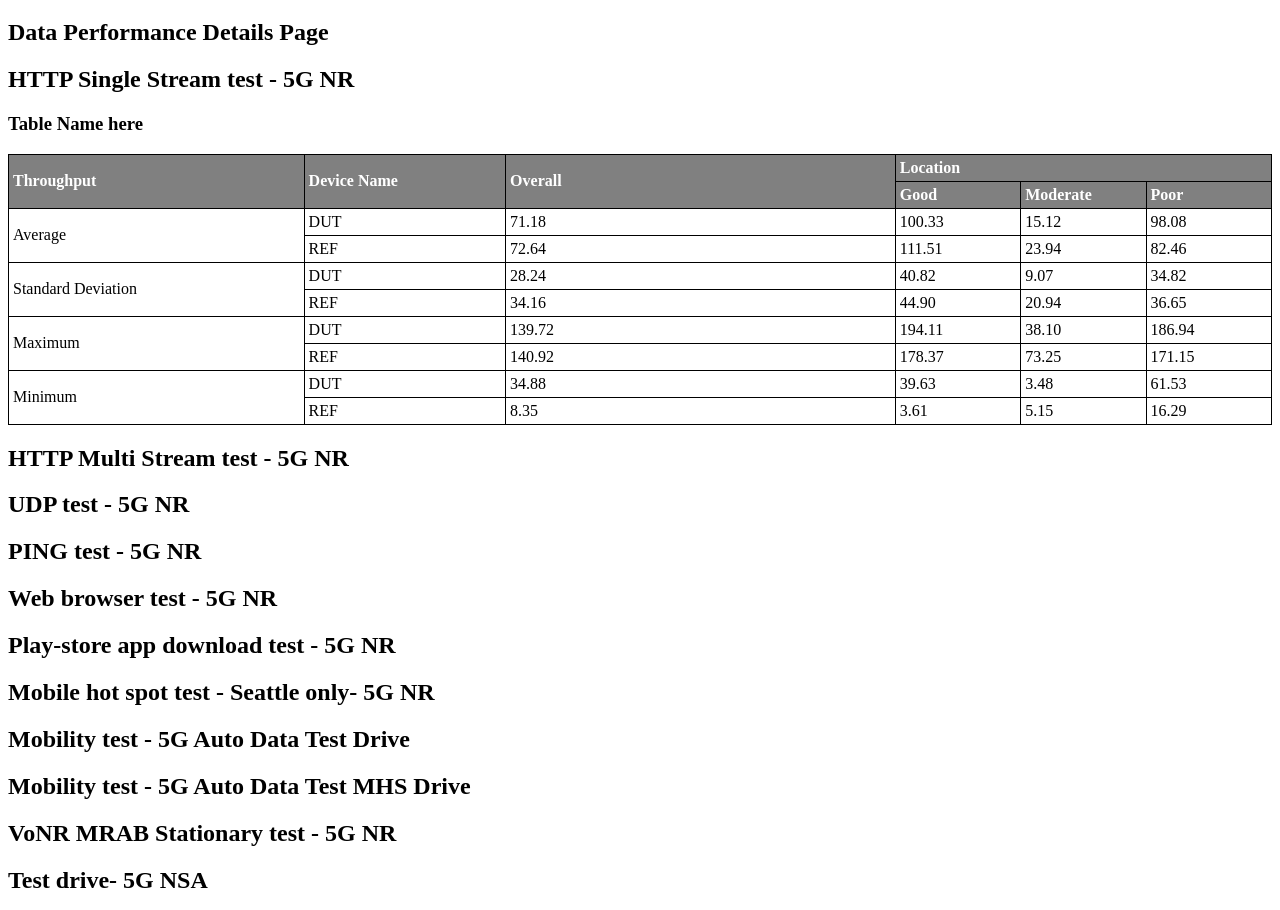
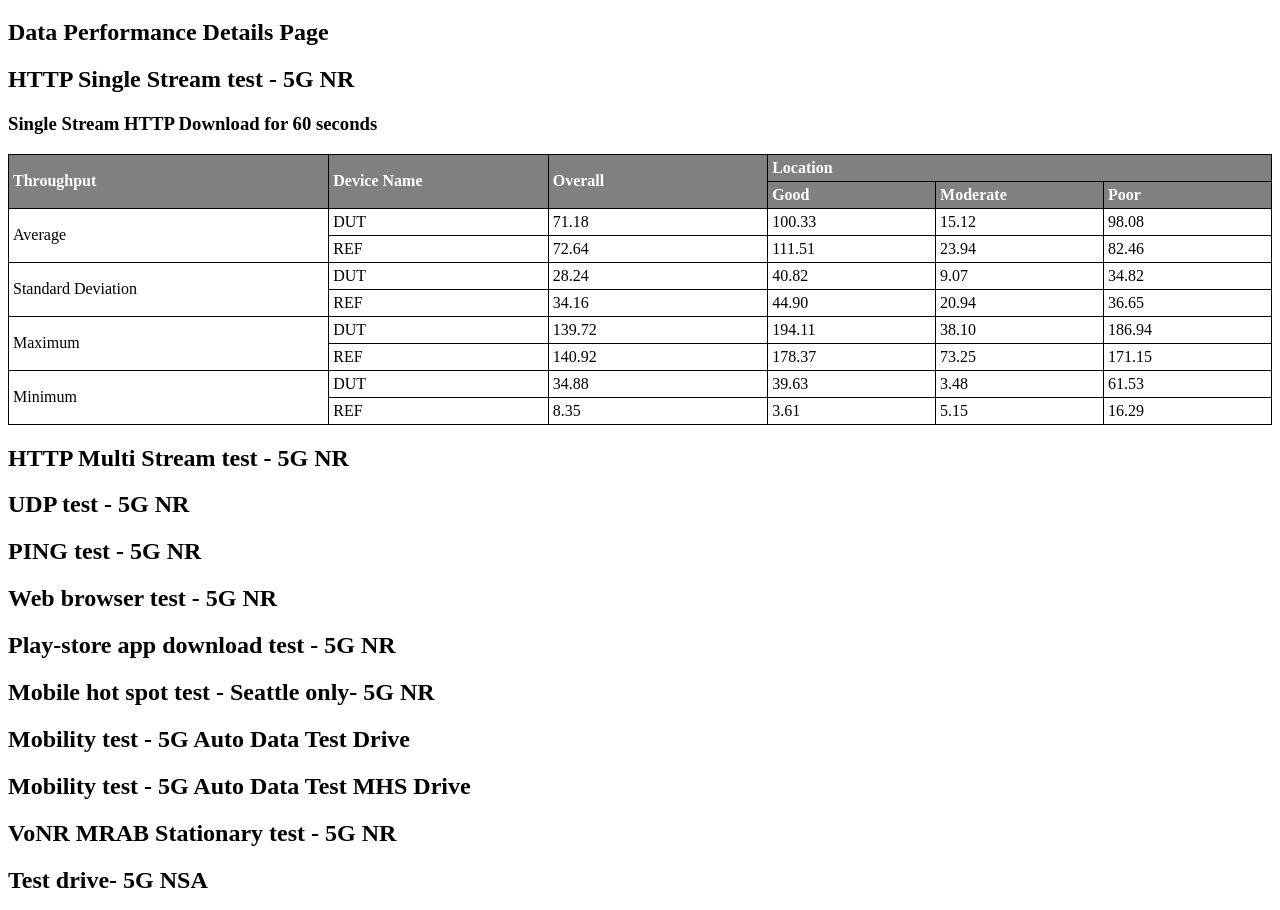
Before and after one commit to LiJieSu0/Fit4Launch_Report, a React (Create React App) app in the folder report-generator-app/: page / in a window 1280 px wide. Shown: the part 2567-3477 px from the top of the page. Built offline with nearby package versions, Linux system fonts and the light colour scheme; what chartjs-plugin-datalabels would draw is missing.

Commit message:
add table name

```diff
--- a/report-generator-app/src/ReportDetails/DataPerformance/DpDetailsPage.js
+++ b/report-generator-app/src/ReportDetails/DataPerformance/DpDetailsPage.js
@@ -31,7 +31,7 @@ function DpDetailsPage() {
       {/* single stream dl overall table */}
       {/* single stream ul overall table */}
       {/* single stream dl details table */}
-      <DpDetailsTableLoc3 data={httpSS_Stationary_DL} />
+      <DpDetailsTableLoc3 data={httpSS_Stationary_DL} tableName="Single Stream HTTP Download for 60 seconds" />
       {/* <DpDetailsTableLoc3 data={httpSS_Stationary_UL} /> */}
 
       </div>
--- a/report-generator-app/src/ReportDetails/DataPerformance/DpDetailsTableLoc3.js
+++ b/report-generator-app/src/ReportDetails/DataPerformance/DpDetailsTableLoc3.js
@@ -1,6 +1,6 @@
 import React from 'react';
 
-function DpDetailsTableLoc3({ data }) {
+function DpDetailsTableLoc3({ data, tableName }) {
   const tableData = [
     {
       category: "Average",
@@ -70,7 +70,7 @@ function DpDetailsTableLoc3({ data }) {
 
   return (
     <div className="">
-      <h3>Table Name here</h3>
+      <h3>{tableName}</h3>
       <table className="device-info-table dp-details-table">
         <thead>
           <tr>
--- a/report-generator-app/src/StyleScript/Restricted_Report_Style.css
+++ b/report-generator-app/src/StyleScript/Restricted_Report_Style.css
@@ -200,12 +200,15 @@
 /* 第一欄固定 200px（或百分比） */
 .dp-details-table th:first-child,
 .dp-details-table td:first-child {
-  width: 15% !important;
+  width: 12% !important;
 }
 
 .dp-details-table th:nth-child(2),
-.dp-details-table td:nth-child(2){
-  width: 10% !important;
+.dp-details-table td:nth-child(2),
+.dp-details-table th:nth-child(3),
+.dp-details-table td:nth-child(3)
+{
+  width: 8% !important;
 }
 
 .average-pass {
```
